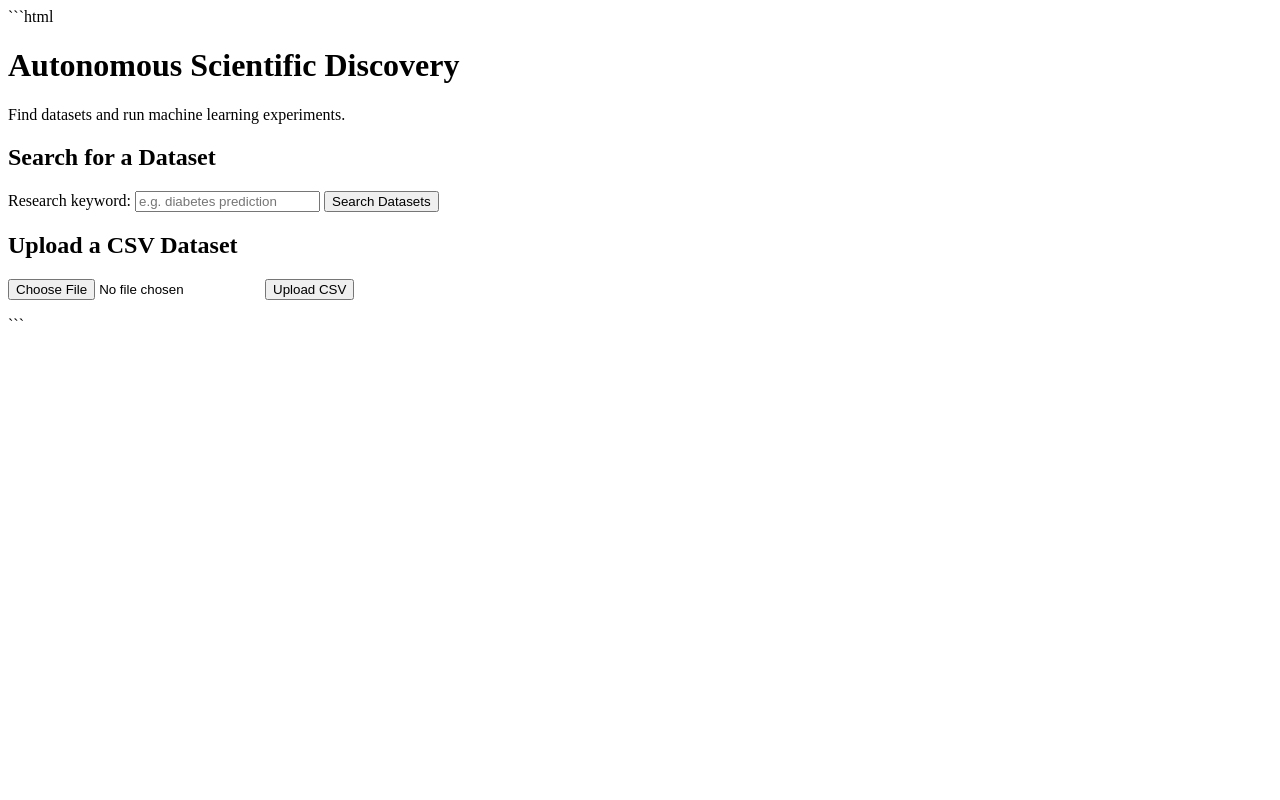
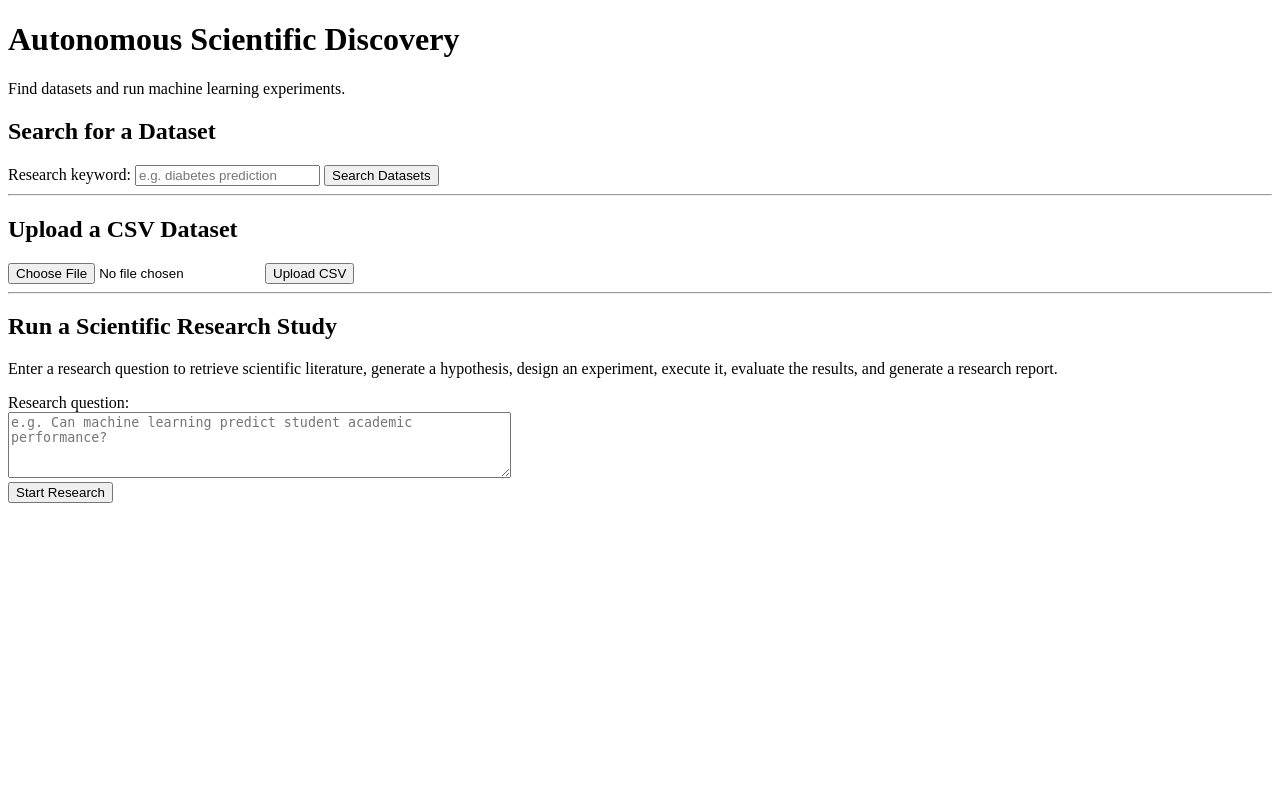
Before and after one commit to Raji1674/Autonomous-Multimodal-Scientific-Discovery-Agent, a Flask app: page / in a window 1280 px wide. Run offline with Flask 3, Linux system fonts and the light colour scheme.

Commit message:
Add Flask research interface and production workflow service

````diff
--- a/web/app.py
+++ b/web/app.py
@@ -1,3 +1,4 @@
+
 from src.experiments.dataset_search import search_datasets
 from pathlib import Path
 
@@ -9,6 +10,19 @@ app.config["MAX_CONTENT_LENGTH"] = 16 * 1024 * 1024
 
 UPLOAD_DIR = Path(__file__).resolve().parent / "uploads"
 UPLOAD_DIR.mkdir(parents=True, exist_ok=True)
+
+# Initialize the production research service lazily.
+_research_service = None
+
+
+def get_research_service():
+    global _research_service
+
+    if _research_service is None:
+        from src.workflow.service import ResearchService
+        _research_service = ResearchService()
+
+    return _research_service
 
 
 @app.route("/", methods=["GET", "POST"])
@@ -50,6 +64,7 @@ def home():
         row_count=row_count,
     )
 
+
 @app.route("/search")
 def search():
     keyword = request.args.get("keyword", "").strip()
@@ -63,5 +78,41 @@ def search():
         keyword=keyword,
         datasets=datasets,
     )
+
+
+@app.route("/research", methods=["POST"])
+def research():
+    question = request.form.get("research_question", "").strip()
+
+    if not question:
+        result = {
+            "ok": False,
+            "error": "Please enter a research question.",
+        }
+    elif len(question) > 500:
+        result = {
+            "ok": False,
+            "error": "Research questions must be 500 characters or fewer.",
+        }
+    else:
+        try:
+            service = get_research_service()
+            result = service.run(question)
+        except Exception:
+            result = {
+                "ok": False,
+                "error": (
+                    "Could not initialize the research service. "
+                    "Check the application configuration and logs."
+                ),
+            }
+
+    return render_template(
+        "index.html",
+        research_question=question,
+        research_result=result,
+    )
+
+
 if __name__ == "__main__":
     app.run(debug=True)
--- a/web/templates/index.html
+++ b/web/templates/index.html
@@ -1,4 +1,4 @@
-```html
+
 <!DOCTYPE html>
 <html lang="en">
 <head>
@@ -10,7 +10,9 @@
     <h1>Autonomous Scientific Discovery</h1>
     <p>Find datasets and run machine learning experiments.</p>
 
+    <!-- Dataset Search -->
     <h2>Search for a Dataset</h2>
+
     <form action="/search" method="get">
         <label for="keyword">Research keyword:</label>
         <input
@@ -32,7 +34,7 @@
                        rel="noopener noreferrer">
                         {{ dataset.name }}
                     </a>
-                — Downloads: {{ dataset.downloads }}
+                    &mdash; Downloads: {{ dataset.downloads }}
                 </li>
             {% endfor %}
         </ul>
@@ -40,7 +42,11 @@
         <p>No datasets found for "{{ keyword }}". Try another keyword.</p>
     {% endif %}
 
+    <hr>
+
+    <!-- CSV Upload -->
     <h2>Upload a CSV Dataset</h2>
+
     <form action="/" method="post" enctype="multipart/form-data">
         <input type="file" name="csv_file" accept=".csv" required>
         <button type="submit">Upload CSV</button>
@@ -52,6 +58,7 @@
 
     {% if columns %}
         <p>Rows loaded: {{ row_count }}</p>
+
         <h3>Columns</h3>
         <p>{{ columns | join(", ") }}</p>
 
@@ -75,6 +82,94 @@
             </tbody>
         </table>
     {% endif %}
+
+    <hr>
+
+    <!-- Live Scientific Research -->
+    <h2>Run a Scientific Research Study</h2>
+
+    <p>
+        Enter a research question to retrieve scientific literature,
+        generate a hypothesis, design an experiment, execute it,
+        evaluate the results, and generate a research report.
+    </p>
+
+    <form action="/research" method="post">
+        <label for="research_question">Research question:</label>
+        <br>
+
+        <textarea
+            id="research_question"
+            name="research_question"
+            rows="4"
+            cols="60"
+            maxlength="500"
+            placeholder="e.g. Can machine learning predict student academic performance?"
+            required
+        >{{ research_question or '' }}</textarea>
+
+        <br>
+        <button type="submit">Start Research</button>
+    </form>
+
+    {% if research_result %}
+        <hr>
+        <h2>Research Results</h2>
+
+        {% if research_result.ok %}
+            <h3>Research completed</h3>
+        {% else %}
+            <h3>Research could not be completed</h3>
+            <p>{{ research_result.error }}</p>
+        {% endif %}
+
+        {% if research_result.failure_state %}
+            <p>Failure state: {{ research_result.failure_state }}</p>
+        {% endif %}
+
+        {% if research_result.ingestion %}
+            <h3>Literature Ingestion</h3>
+            <p>
+                Papers fetched:
+                {{ research_result.ingestion.fetched }}
+            </p>
+            <p>
+                Papers after deduplication:
+                {{ research_result.ingestion.after_dedupe }}
+            </p>
+            <p>
+                Chunks indexed:
+                {{ research_result.ingestion.chunks_written }}
+            </p>
+        {% endif %}
+
+        {% if research_result.verdict %}
+            <h3>Statistical Verdict</h3>
+            <p>{{ research_result.verdict }}</p>
+        {% endif %}
+
+        {% if research_result.report %}
+            <h3>Scientific Research Report</h3>
+            <pre style="white-space: pre-wrap;">{{ research_result.report }}</pre>
+        {% endif %}
+
+        {% if research_result.citations %}
+            <h3>References</h3>
+            <ul>
+                {% for key, citation in research_result.citations.items() %}
+                    <li>
+                        <strong>{{ key }}</strong>:
+                        {{ citation }}
+                    </li>
+                {% endfor %}
+            </ul>
+        {% endif %}
+
+        {% if research_result.results %}
+            <h3>Experiment Results</h3>
+            <pre style="white-space: pre-wrap;">{{ research_result.results | tojson(indent=2) }}</pre>
+        {% endif %}
+    {% endif %}
+
 </body>
 </html>
-```
````
Also changed, not shown: src/workflow/service.py (added, +137 -0 lines), 1 other file. Lines whose indentation alone changed are shown as unchanged.
